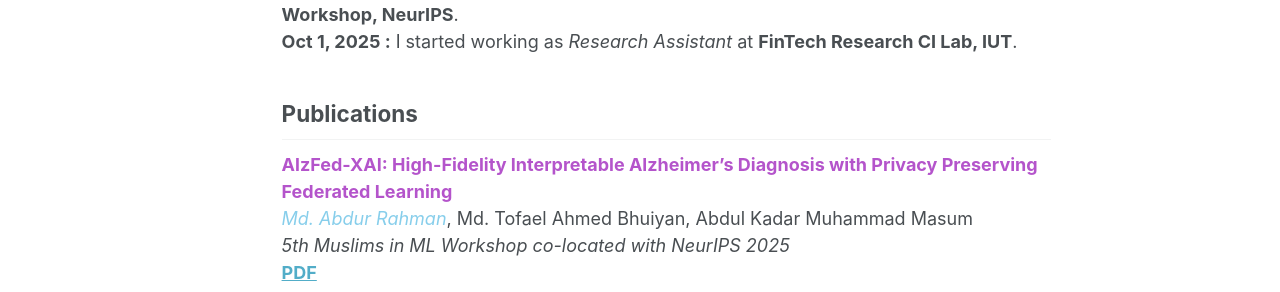
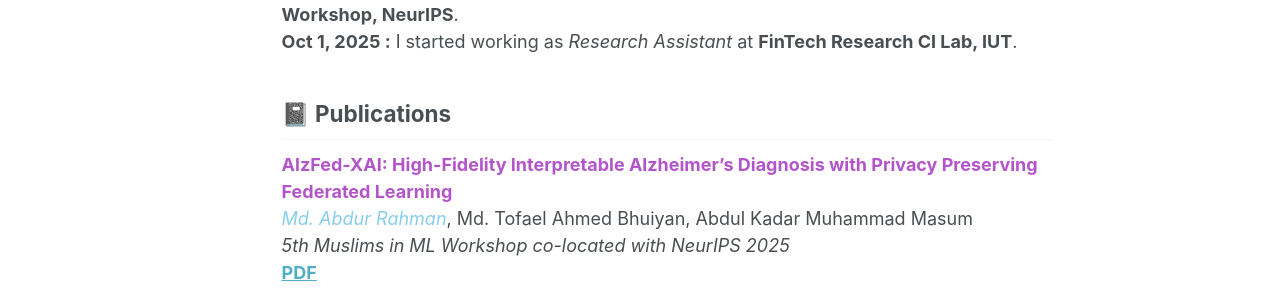
Before and after one commit to borhanitrash/borhanitrash.github.io, a Jekyll site: the page built from _pages/about.md, in a window 1280 px wide and 1387 px high. Shown: the part 696-988 px from the top of the window. Built offline with Jekyll 4.4.1, drawn with Linux system fonts in a browser that asks for light colours; some web fonts are replaced; a script that is not in the unit is left out.

```diff
--- a/_pages/about.md
+++ b/_pages/about.md
@@ -24,7 +24,7 @@ My current goal is to publish impactful research papers in top-tier CORE A*/A co
 **Oct 17, 2025 :**   Our paper *“AlzFed-XAI: High-Fidelity Interpretable Alzheimer’s Diagnosis with Privacy-Preserving Federated Learning”* has been accepted by **Muslim in ML Workshop, NeurIPS**.
 **Oct 1, 2025 :**   I started working as *Research Assistant* at **FinTech Research CI Lab, IUT**.
 
-## Publications
+## 📓 Publications
 
 <span style="color:#B454CB;">**AlzFed-XAI: High-Fidelity Interpretable Alzheimer’s Diagnosis with Privacy Preserving Federated Learning**</span>
 <span style="color:skyblue;">*Md. Abdur Rahman*</span>, Md. Tofael Ahmed Bhuiyan, Abdul Kadar Muhammad Masum
```
